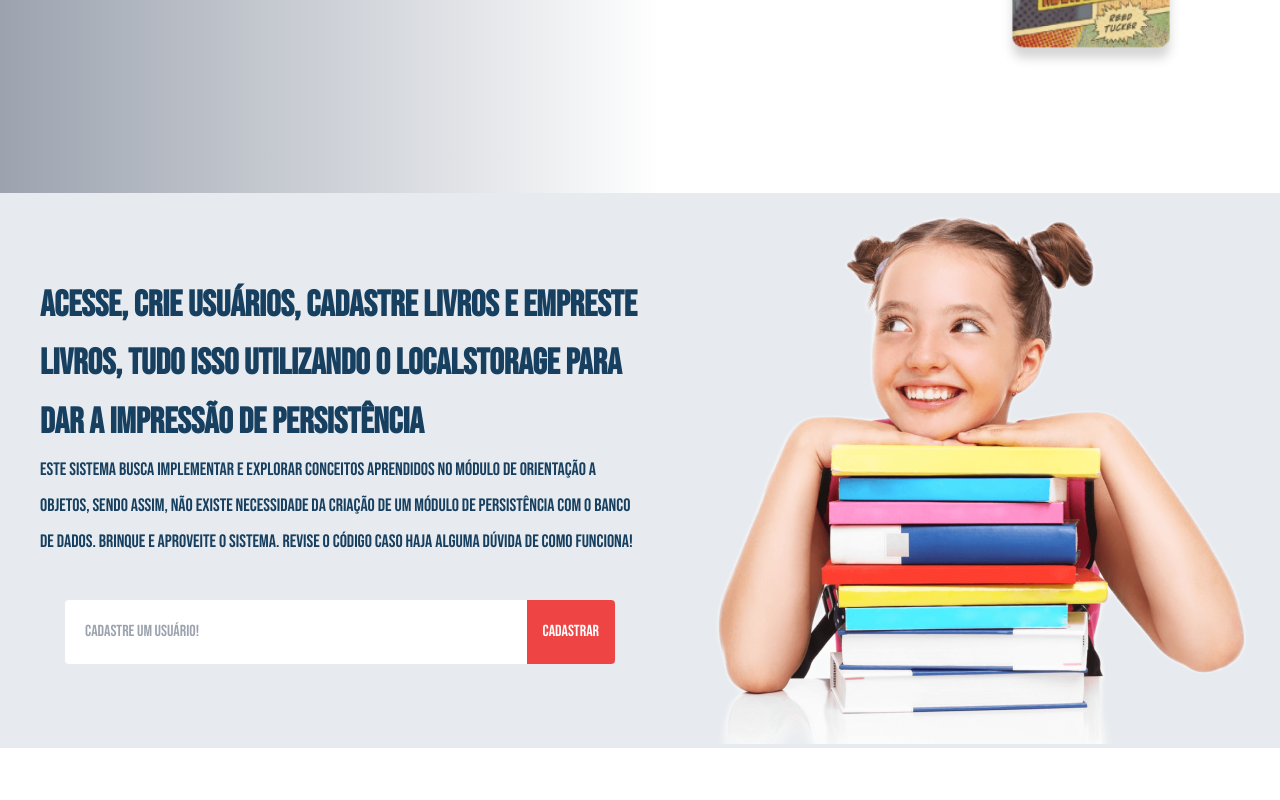
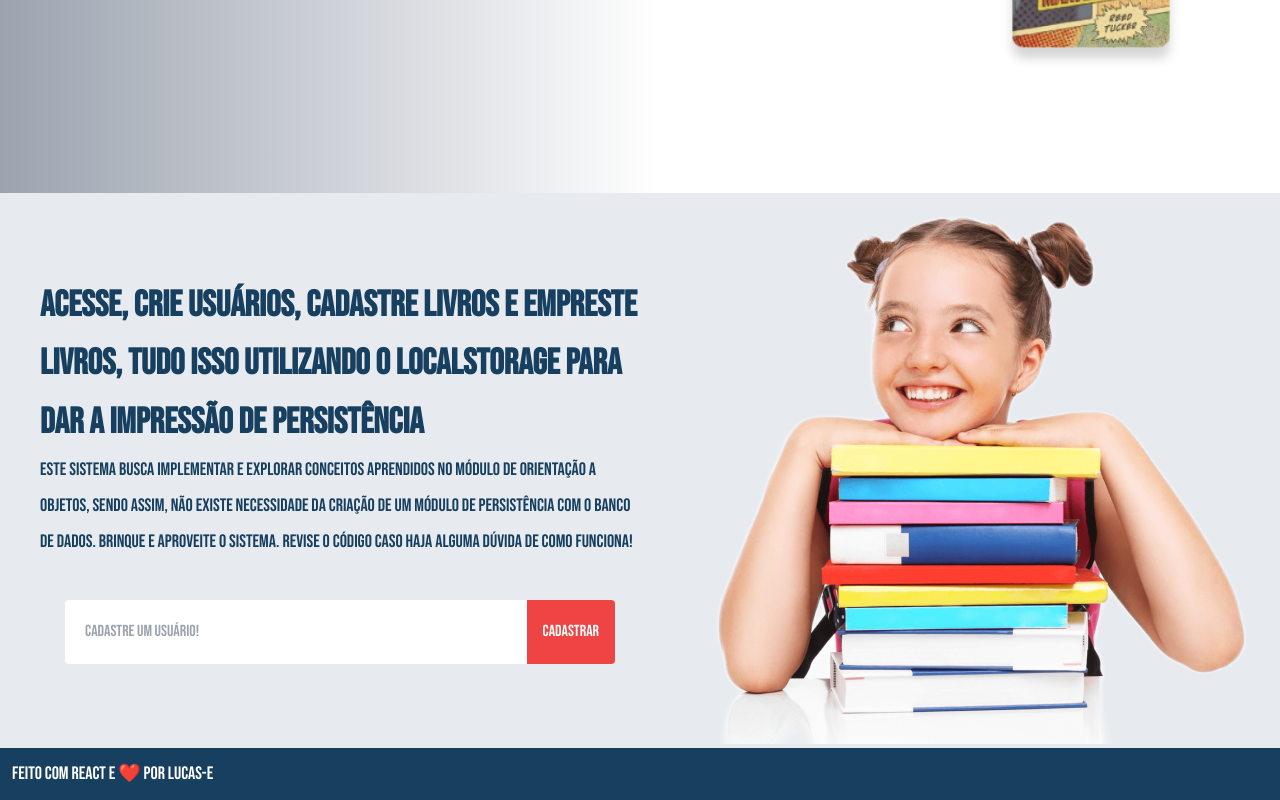
Before and after one commit to Lucas-E/Softex-Lucas-POO, a React (Vite) app in the folder aulas/projeto-livraria/Library-Project/: page / in a window 1280 px wide. Shown: the part 659-1459 px from the top of the page. Before the commit the page ends 1407 px from the top, so only its background shows below. Built offline with nearby package versions, Linux system fonts and the light colour scheme; a web font is replaced by a local one.

Commit message:
added footer

```diff
--- /dev/null
+++ b/aulas/projeto-livraria/Library-Project/src/components/Footer/Footer.tsx
@@ -0,0 +1,13 @@
+import React from 'react'
+
+const Footer = () => {
+  return (
+    <React.Fragment>
+        <div className="p-3 w-full bg-projectBlue text-lg text-white">
+            FEITO COM REACT E ❤️ por LUCAS-E
+        </div>
+    </React.Fragment>
+  )
+}
+
+export default Footer
--- a/aulas/projeto-livraria/Library-Project/src/pages/Index/Index.tsx
+++ b/aulas/projeto-livraria/Library-Project/src/pages/Index/Index.tsx
@@ -1,11 +1,13 @@
 import React from 'react'
 import Header from '../../components/Header/Header'
 import EbookSection from '../../components/EbookSection/EbookSection'
+import Footer from '../../components/Footer/Footer'
 const Index = () => {
   return (
     <React.Fragment>
         <Header/>
         <EbookSection/>
+        <Footer/>
     </React.Fragment>
   )
 }
```
